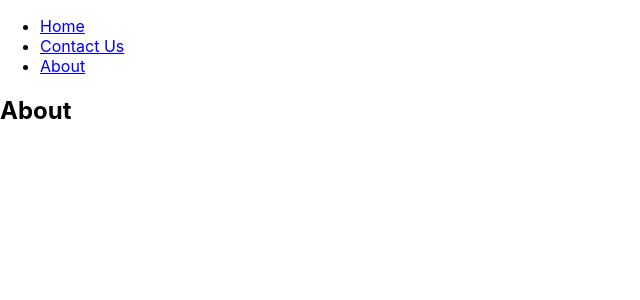
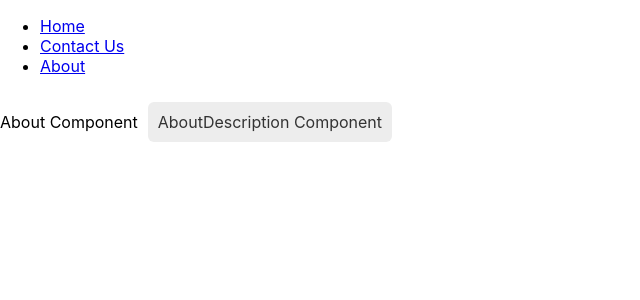
Before and after one commit to jagatjeevan/react-revisit, a React (Create React App) app: page /about in a window 1280 px wide. Shown: the top 300 px of the page, without its empty margins (0-640 px from the left). Built offline with nearby package versions, Linux system fonts and the light colour scheme.

Commit message:
Reading Context

```diff
--- /dev/null
+++ b/src/modules/About/About.js
@@ -0,0 +1,17 @@
+import React from "react";
+import AboutDescription from "./AboutDescription/AboutDescription";
+import "./About.scss";
+import ThemeContextProvider from "./context/ThemeContext";
+
+const About = () => {
+  return (
+    <ThemeContextProvider>
+      <div className="About" data-testid="About">
+        About Component
+        <AboutDescription />
+      </div>
+    </ThemeContextProvider>
+  );
+};
+
+export default About;
--- /dev/null
+++ b/src/modules/About/About.scss
@@ -0,0 +1 @@
+.About {}
--- /dev/null
+++ b/src/modules/About/AboutDescription/AboutDescription.js
@@ -0,0 +1,23 @@
+import React, { Component } from "react";
+import "./AboutDescription.scss";
+import { ThemeContext } from "../context/ThemeContext";
+
+export class AboutDescription extends Component {
+  static contextType = ThemeContext;
+  render() {
+    const { isLightTheme, light, dark } = this.context;
+    const background = isLightTheme ? light.background : dark.background;
+    const text = isLightTheme ? light.text : dark.text;
+    return (
+      <div
+        className="about-description"
+        data-testid="AboutDescription"
+        style={{ background: background, color: text }}
+      >
+        AboutDescription Component
+      </div>
+    );
+  }
+}
+
+export default AboutDescription;
--- /dev/null
+++ b/src/modules/About/AboutDescription/AboutDescription.scss
@@ -0,0 +1,6 @@
+.about-description {
+  padding: 10px;
+  margin: 10px;
+  border-radius: 6px;
+  display: inline-block;
+}
--- /dev/null
+++ b/src/modules/About/context/ThemeContext.js
@@ -0,0 +1,26 @@
+import React, { Component } from "react";
+
+export const ThemeContext = React.createContext();
+export class ThemeContextProvider extends Component {
+  state = {
+    isLightTheme: true,
+    dark: {
+      background: "#333",
+      text: "#fff",
+    },
+    light: {
+      background: "#ededed",
+      text: "#333",
+    },
+  };
+
+  render() {
+    return (
+      <ThemeContext.Provider value={{ ...this.state }}>
+        {this.props.children}
+      </ThemeContext.Provider>
+    );
+  }
+}
+
+export default ThemeContextProvider;
--- a/src/routes.js
+++ b/src/routes.js
@@ -4,12 +4,15 @@ import { Switch, Route } from "react-router-dom";
 import Loading from "./modules/shared/Loading/Loading";
 const Home = React.lazy(() => import("./modules/Home/Home"));
 const ContactUs = React.lazy(() => import("./modules/Contact/Contact"));
+const About = React.lazy(() => import("./modules/About/About"));
 
 export default function Routes() {
   return (
     <Switch>
       <Route path="/about">
-        <About />
+        <Suspense fallback={<Loading />}>
+          <About />
+        </Suspense>
       </Route>
       <Route path="/contact-us">
         <Suspense fallback={<Loading />}>
@@ -24,7 +27,3 @@ export default function Routes() {
     </Switch>
   );
 }
-
-function About() {
-  return <h2>About</h2>;
-}
```
Also changed, not shown: generate-react-cli.json (line endings or trailing spaces), 2 other files (tests, documents, lock files or other folders).
